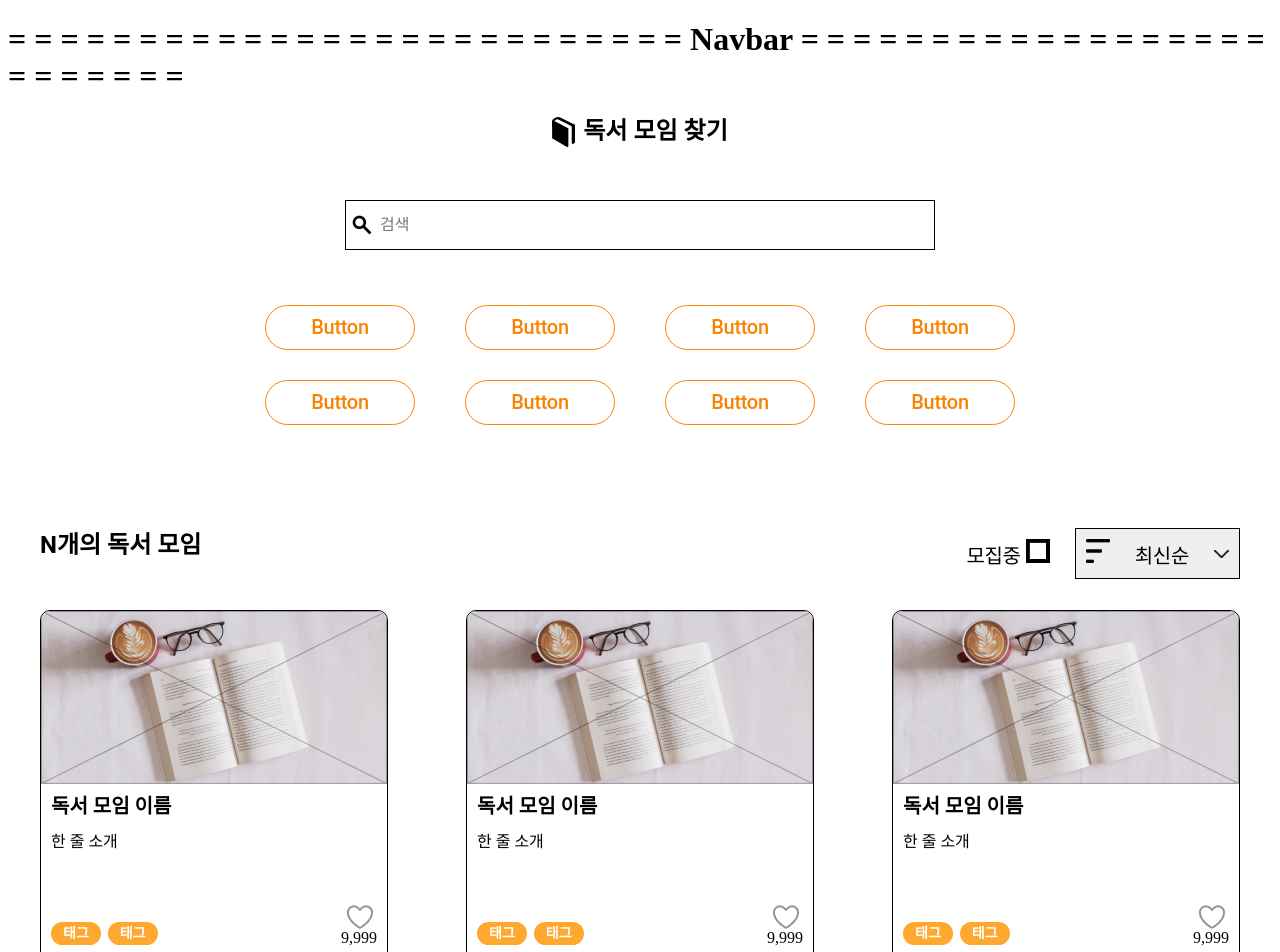
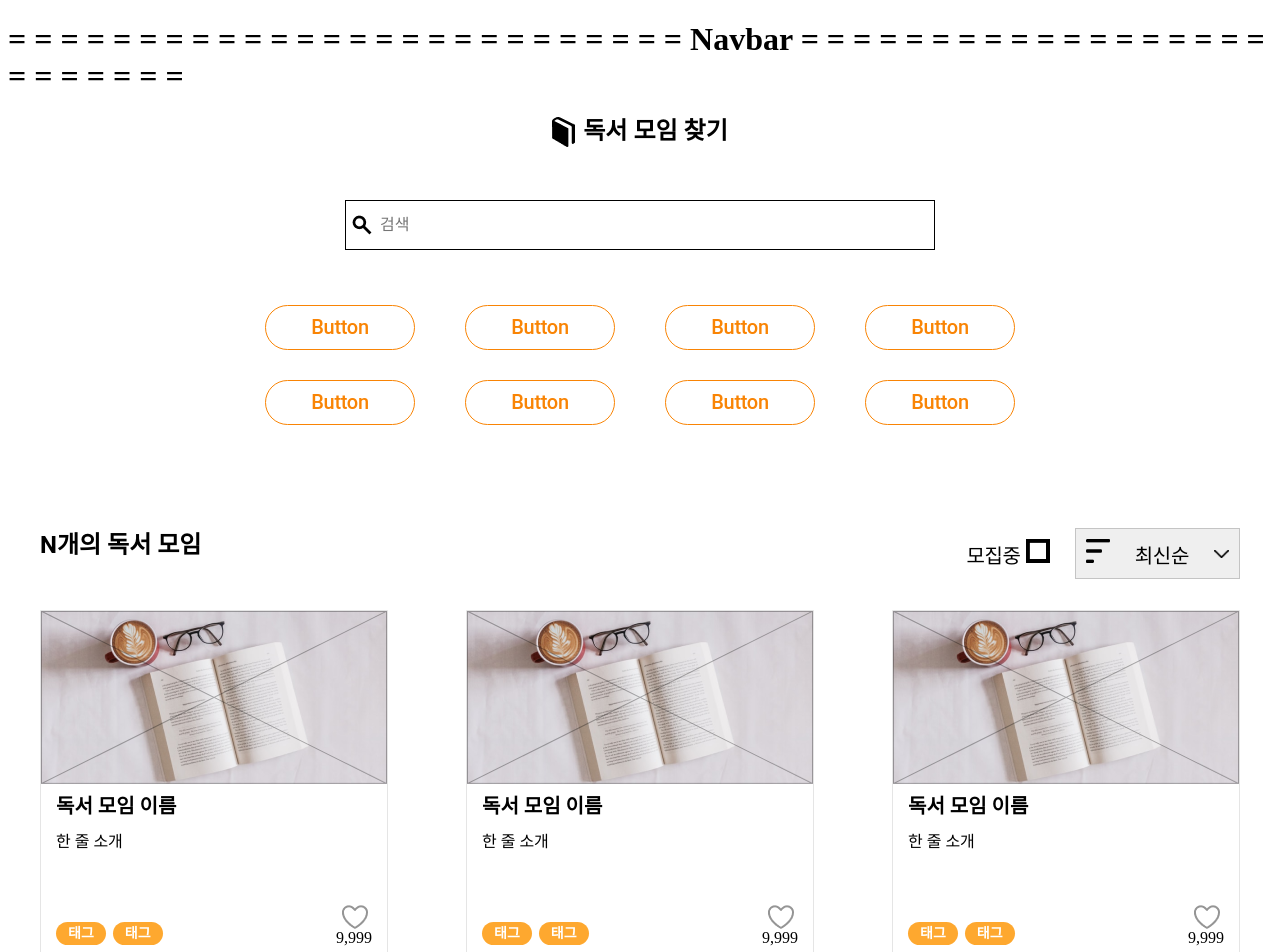
Before and after one commit to chakmuri/chakmuri, a React (Create React App) app in the folder front/: page / in a window 1280 px wide. Shown: the top 952 px of the page. Built offline with nearby package versions, Linux system fonts and the light colour scheme.

Commit message:
chore: Updated layout

```diff
--- a/front/src/components/board/GatherBox.jsx
+++ b/front/src/components/board/GatherBox.jsx
@@ -13,7 +13,14 @@ const Wrapper = styled.span`
   line-height: 23px;
 
   p {
-    display: inline-block; /* 어떻게 해야 조금 더 이쁘게 꾸밀 수 있을까...?  */
+    font-family: Roboto;
+    font-style: normal;
+    font-weight: normal;
+    font-size: 20px;
+    line-height: 23px;
+    display: inline-block;
+    align-items: center;
+    text-align: center;
   }
 
   .check {
--- a/front/src/components/board/GatherFilter.jsx
+++ b/front/src/components/board/GatherFilter.jsx
@@ -8,7 +8,7 @@ import styled from 'styled-components';
  */
 
 const Wrapper = styled.button`
-  border: solid 1px;
+  border: solid 1px #C4C4C4;
   padding: 10px;
   font-family: Roboto;
   font-style: normal;
--- a/front/src/components/common/GatherCards.jsx
+++ b/front/src/components/common/GatherCards.jsx
@@ -19,8 +19,8 @@ const Wrapper = styled(Card)`
 
   width: 346px;
   height: 350px;
-  border: solid 1px;
-  border-radius: 10px;
+  border: solid 1px #E5E5E5;
+  border-radius: 0px 0px 10px 10px;
 
 /* ant-desing 코드 ~~ */
 
@@ -29,7 +29,7 @@ const Wrapper = styled(Card)`
 		font-weight: bold;
 		font-size: 20px;
 		line-height: 36px;
-    margin-left: 10px; /* 임시 마진 간격 */
+    margin-left: 15px; /* 임시 마진 간격 */
 	}
 	.ant-card-meta-description { /* 한 줄 소개 */
 		font-family: Roboto;
@@ -37,20 +37,18 @@ const Wrapper = styled(Card)`
 		line-height: 36px;
 		color: black;
     margin-bottom: 45px;
-    margin-left: 10px; /* 임시 마진 간격 */
+    margin-left: 15px; /* 임시 마진 간격 */
 	}
 
   /* ~~ ant-desing 코드 */
 
-  .gatherThumbnail { /* 카드 썸네일 */
-    border-radius: 10px 10px 0px 0px;
-  }
+
 
   .container { /* 하단 */
 		display: flex;
 		justify-content: space-between;
 		align-items: flex-end;
-    margin-left: 10px; /* 임시 마진 간격 */
+    margin-left: 15px; /* 임시 마진 간격 */
   }
 
 	.like {
@@ -58,7 +56,7 @@ const Wrapper = styled(Card)`
 		flex-direction: column;
 		align-items: center;
     cursor: pointer;
-    margin-right: 10px; /* 임시 마진 간격 */
+    margin-right: 15px; /* 임시 마진 간격 */
 	}
 `;
 
@@ -67,7 +65,7 @@ const GatherCards = (props) => {
     <Wrapper
       hoverable
         cover={
-          <img className="gatherThumbnail" src="assets/images/gatherCardThumbnail.png" alt="images" />
+          <img src="assets/images/gatherCardThumbnail.png" alt="images" />
         }
     >
       <Meta title="독서 모임 이름" description="한 줄 소개" />
```
